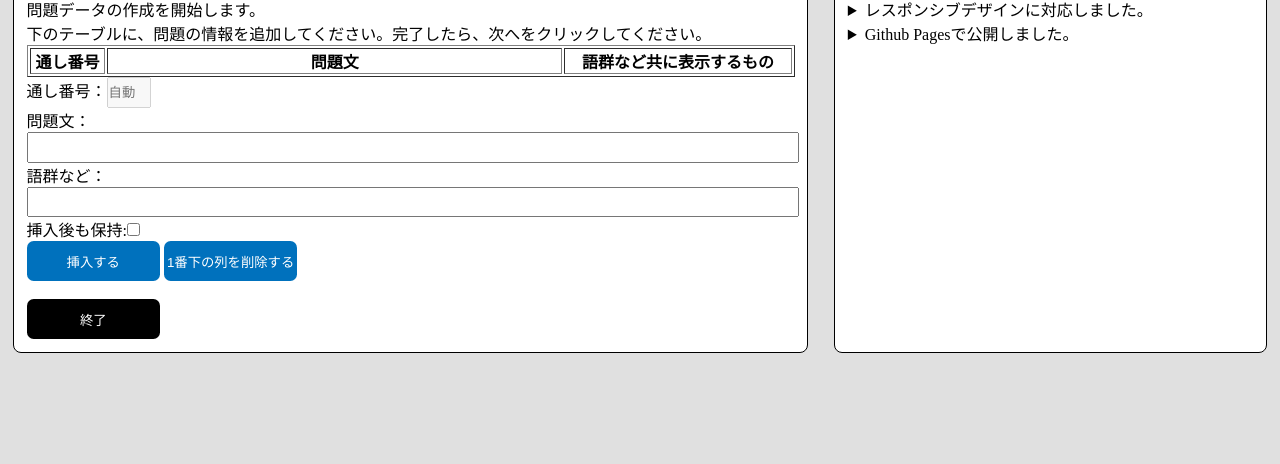
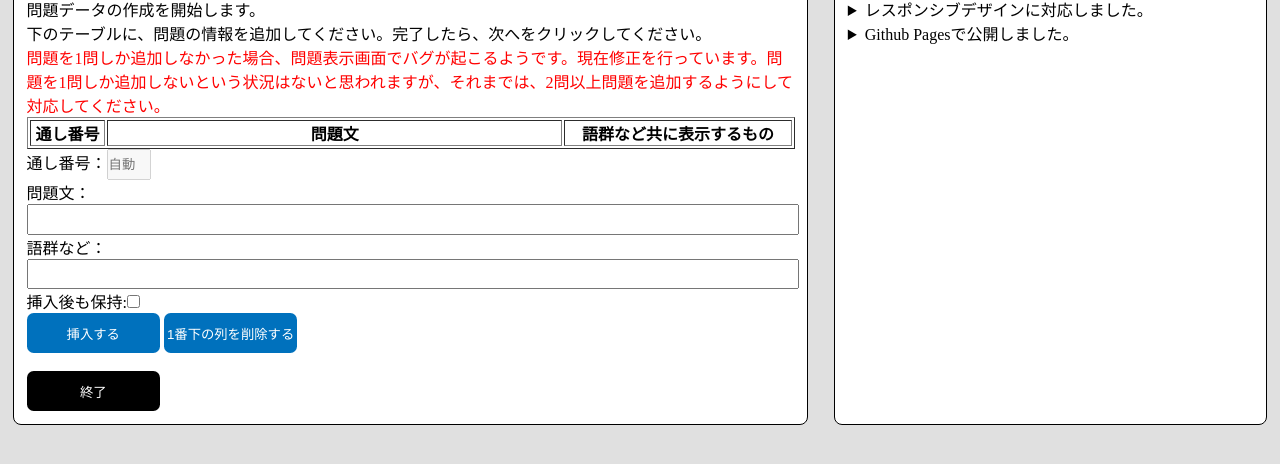
Before and after one commit to kw-ms/questionplayer, a plain HTML site: page create.html in a window 1280 px wide. Shown: the part 136-600 px from the top of the page. Drawn offline with Linux system fonts and the light colour scheme.

Commit message:
バグ報告追加

```diff
--- a/create.html
+++ b/create.html
@@ -101,6 +101,9 @@
         .long{
             width: 100%;
         }
+        .red{
+            color:red;
+        }
     </style>
 </head>
 <body>
@@ -114,6 +117,7 @@
             <h1>1.問題データを作成する</h1>
             <p>問題データの作成を開始します。</p>
             <p>下のテーブルに、問題の情報を追加してください。完了したら、次へをクリックしてください。</p>
+            <p class="red">問題を1問しか追加しなかった場合、問題表示画面でバグが起こるようです。現在修正を行っています。問題を1問しか追加しないという状況はないと思われますが、それまでは、2問以上問題を追加するようにして対応してください。</p>
             <table border="1" class="q" id="table">
                 <tr>
                     <th class="n">通し番号</th>
```
